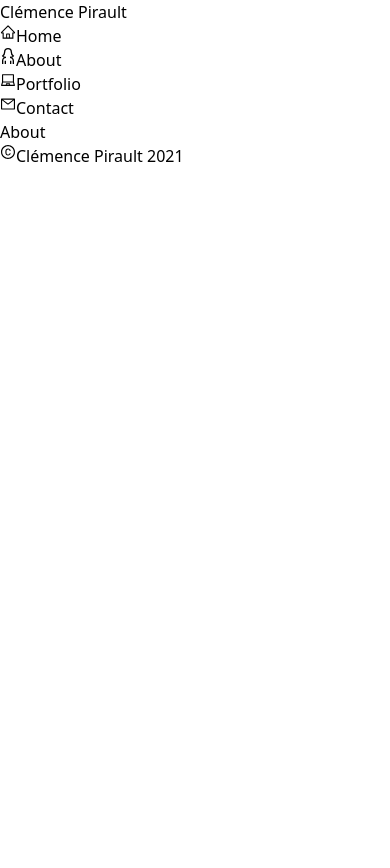
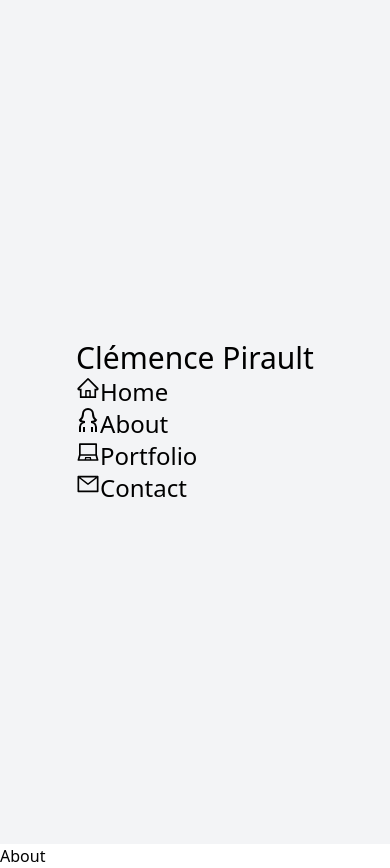
Before and after one commit to clepirault/Portfolio, a Next.js app: page /about in a window 390 px wide. Before the commit the page ends 844 px from the top, so only its background shows below. Built offline with nearby package versions, Linux system fonts and the light colour scheme.

Commit message:
layout and connecting prismic repository

```diff
--- /dev/null
+++ b/components/footer/Footer.tsx
@@ -0,0 +1,18 @@
+import { FC } from 'react';
+import { AiOutlineCopyrightCircle } from 'react-icons/ai';
+import { constants } from '../../utils/constants/constants';
+
+type Props = {};
+
+const Footer: FC<Props> = () => {
+  return (
+    <footer>
+      <h3 className='flex'>
+        <AiOutlineCopyrightCircle /> {constants.fullname}{' '}
+        {new Date().getFullYear()}
+      </h3>
+    </footer>
+  );
+};
+
+export default Footer;
--- a/components/header/Header.tsx
+++ b/components/header/Header.tsx
@@ -2,6 +2,7 @@ import { FC } from 'react';
 import Link from 'next/link';
 import { AiOutlineHome, AiOutlineLaptop, AiOutlineMail } from 'react-icons/ai';
 import { GrUserFemale } from 'react-icons/gr';
+import { constants } from '../../utils/constants/constants';
 
 type Props = {};
 
@@ -15,11 +16,14 @@ const nav = [
 const Header: FC<Props> = () => {
   return (
     <header>
-      <h1>Clémence Pirault</h1>
+      <h1 className='text-3xl sm:text-base'>{constants.fullname}</h1>
       <nav>
         <ul>
           {nav.map((page) => (
-            <li key={nav.indexOf(page)} className='flex'>
+            <li
+              key={nav.indexOf(page)}
+              className='flex hover:bg-gray-200 text-2xl sm:text-base'
+            >
               {page.icon}
               <Link href={page.path}>
                 <a>{page.label}</a>
--- a/components/layout/Layout.tsx
+++ b/components/layout/Layout.tsx
@@ -1,6 +1,6 @@
 import { FC, ReactNode } from 'react';
+import Footer from '../footer/Footer';
 import Header from '../header/Header';
-import { AiOutlineCopyrightCircle } from 'react-icons/ai';
 
 type Props = {
   children: ReactNode;
@@ -9,15 +9,14 @@ type Props = {
 const Layout: FC<Props> = (props) => {
   const { children } = props;
   return (
-    <div>
-      <Header />
+    <div className='flex flex-col sm:flex-row'>
+      <div className='flex flex-col h-screen w-full sm:w-3/12 bg-gray-100 justify-center sm:items-stretch items-center'>
+        <Header />
+        <div className='hidden sm:flex sm:absolute sm:bottom-0 sm:left-0'>
+          <Footer />
+        </div>
+      </div>
       <main>{children}</main>
-      <footer>
-        <h3 className='flex'>
-          <AiOutlineCopyrightCircle /> Clémence Pirault{' '}
-          {new Date().getFullYear()}
-        </h3>
-      </footer>
     </div>
   );
 };
--- a/package.json
+++ b/package.json
@@ -12,6 +12,8 @@
     "@prismicio/client": "^5.1.0",
     "next": "11.1.2",
     "next-slicezone": "^0.1.2",
+    "prismic-javascript": "^3.0.2",
+    "prismic-reactjs": "^1.3.4",
     "react": "17.0.2",
     "react-dom": "17.0.2",
     "react-icons": "^4.2.0"
--- a/pages/index.tsx
+++ b/pages/index.tsx
@@ -1,16 +1,18 @@
 import type { NextPage } from 'next';
 import Layout from '../components/layout/Layout';
-import Prismic from '@prismicio/client';
-import { apiEndpoint } from '../prismic-config';
+import { constants } from '../utils/constants/constants';
+import { AiFillLinkedin, AiFillGithub } from 'react-icons/ai';
 
 const Home: NextPage = () => {
-  const data = Prismic.getApi(apiEndpoint);
-  console.log(data);
-
   return (
     <div>
       <Layout>
-        <h1>My portfolio</h1>
+        <h1>{constants.fullname}</h1>
+        <p>{constants.title}</p>
+        <div className='flex'>
+          <AiFillLinkedin />
+          <AiFillGithub />
+        </div>
       </Layout>
     </div>
   );
--- a/pages/portfolio.tsx
+++ b/pages/portfolio.tsx
@@ -1,14 +1,88 @@
 import type { NextPage } from 'next';
 import Layout from '../components/layout/Layout';
+import Prismic from 'prismic-javascript';
+import { client } from '../prismic-config';
+// import { RichText } from 'prismic-reactjs';
+// "prismic-reactjs" You can convert rich text from Prismic into HTML with it
 
-const Portfolio: NextPage = () => {
+type Props = {
+  paths: any;
+  portfolio: string[];
+};
+
+const Portfolio: NextPage<Props> = (props) => {
+  const { paths, portfolio } = props;
+
+  console.log(portfolio);
+  // result : [{…}, {…}, {…}]
+  // [0] :
+  /*
+  {
+    title: [ [Object] ],
+    description: [ [Object] ],
+    link: { link_type: 'Web', url: 'https://github.com/clepiraulthttps://' },
+    image: {
+      dimensions: [Object],
+      alt: null,
+      copyright: null,
+      url: 'https://images.prismic.io/clepi-portfolio/91093222-7e7c-4369-879f-38949a7f11ae_github.png?auto=compress,format'
+    } */
+
   return (
     <div>
       <Layout>
         <h1>Portfolio</h1>
+        <ul>
+          {portfolio.map((project: any, index: number) => (
+            <li key={index}>{project.title[0].text}</li>
+          ))}
+        </ul>
       </Layout>
     </div>
   );
 };
 
+// "getStaticProps" returns an object that contains the props, and inside the info that we want to send into the component
+export async function getStaticProps() {
+  // The getSingle means we want to retrieve a unique content
+  // We pass as argument the UID we established for in the custom type
+
+  /* const home = await client.getSingle("blog_home") */
+
+  const res = await client.query(
+    Prismic.Predicates.at('document.type', 'project-test'), // 2nd arg is the API ID of the custom type
+    {
+      /* orderings: "[my.post.date desc]" */
+    }
+  );
+
+  const portfolio = res.results.map((project) => {
+    return project.data;
+  });
+
+  return {
+    props: {
+      /* home, */
+      portfolio,
+    },
+  };
+}
+
+// "getStaticPaths" is the helper that builds all the pages in build time to match with the possible paths that the user can insert.
+/* export async function getStaticPaths() {
+  const { results } = await client.query(
+    Prismic.Predicates.at('document.type', 'project-test')
+  );
+
+  const paths = results.map((project) => ({
+    params: {
+      uid: project.uid,
+    },
+  }));
+  return {
+    paths,
+    fallback: false,
+  };
+} */
+
 export default Portfolio;
--- a/prismic-config.js
+++ b/prismic-config.js
@@ -1,11 +1,8 @@
-import Prismic from '@prismicio/client';
+/* import Prismic from '@prismicio/client'; */
+import Prismic from "prismic-javascript";
 
-export const apiEndpoint = 'https://clepi-portfolio.prismic.io/api/v2'
-export const client = Prismic.client(apiEndpoint)
+export const apiEndpoint = process.env.PRISMIC_URL;
 
-const init = async () => {
-  const data = await client.query('')
-  console.log(data)
-}
+export const accessToken = process.env.PRISMIC_TOKEN;
 
-init()
+export const client = Prismic.client(apiEndpoint, { accessToken })
--- /dev/null
+++ b/utils/constants/constants.ts
@@ -0,0 +1,4 @@
+export const constants = {
+  fullname: 'Clémence Pirault',
+  title: 'Junior web Developer',
+};
```
Also changed, not shown: pages/portfolio/[uid].tsx (added), 1 other file (tests, documents, lock files or other folders).
